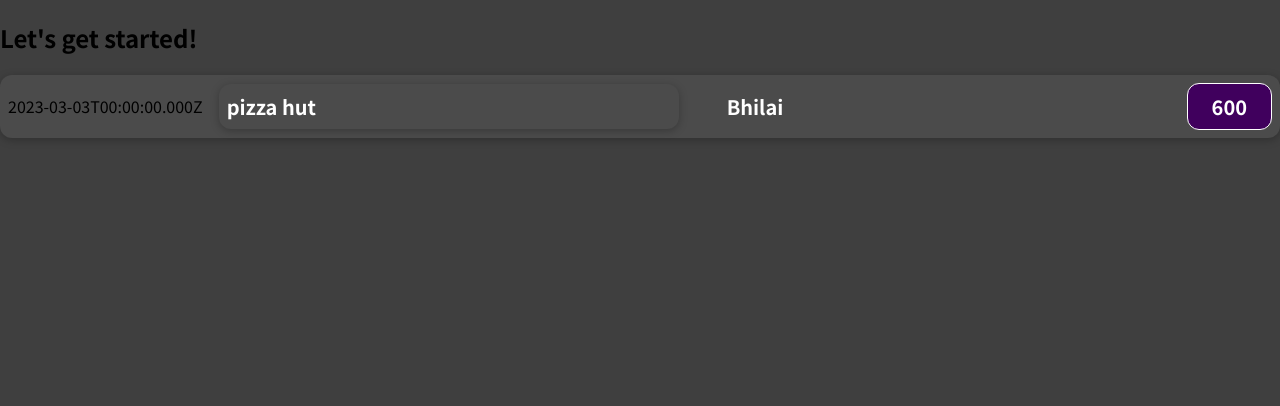
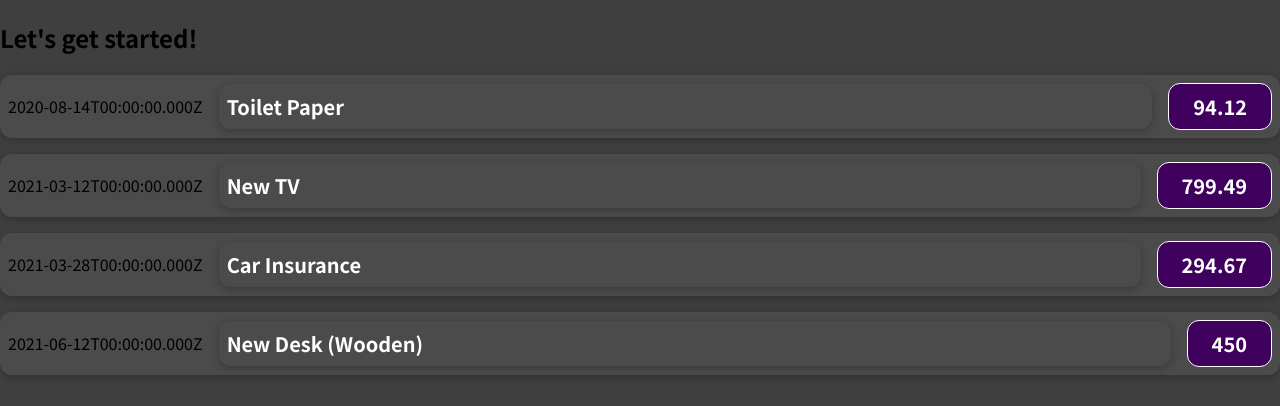
Before and after one commit to RamanAgrawal/Starting-With-React, a JavaScript app: page / in a window 1280 px wide. Shown: the top 406 px of the page. Built offline with nearby package versions, Linux system fonts and the light colour scheme.

Commit message:
using map

```diff
--- a/src/components/ExpenseItems.js
+++ b/src/components/ExpenseItems.js
@@ -1,20 +1,26 @@
 
 import './ExpenseItem.css'
-const ExpenseItems = () => {
+const ExpenseItems = (props) => {
+
+    return (
+        <>
+            {
+                props.expenses.map((value) => (
+                    <div className="expense-item">
+                        <div>{value.date.toISOString()}</div>
+                        <div className="expense-item__description">
+                            <h2 className='expense-item h2'>{value.title}</h2>
+                        </div>
+                        <div className='expense-item__price ' >{value.amount}</div>
+                    </div>
+
+                )
+                )
 
 
-    const expenseDate = new Date(2023, 2, 3);
-    const expenseDescription = 'pizza hut'
-    const expensePrice = 600
-    const LocationOfExpenditure = 'Bhilai'
+            }
+        </>
+    )
 
-    return (<div className="expense-item">
-        <div>{expenseDate.toISOString()}</div>
-        <div className="expense-item__description">
-            <h2 className='expense-item h2'>{expenseDescription}</h2>
-            <h2>{LocationOfExpenditure}</h2></div>
-        <div className='expense-item__price ' >{expensePrice}</div>
-    </div>
-    )
 }
 export default ExpenseItems
```
